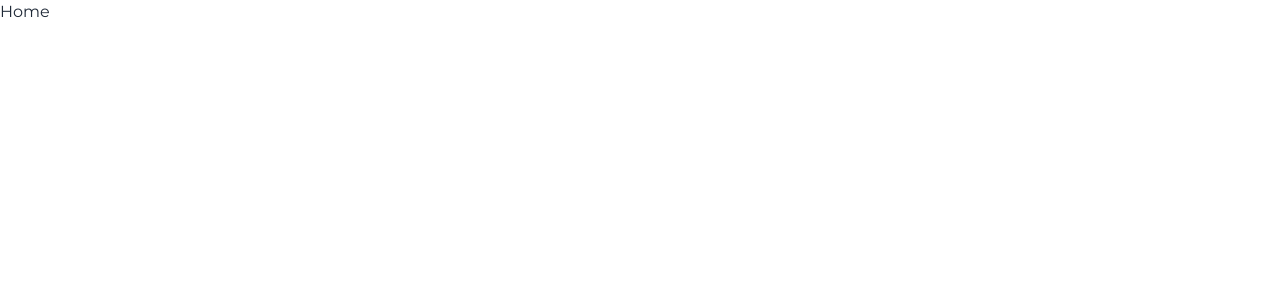
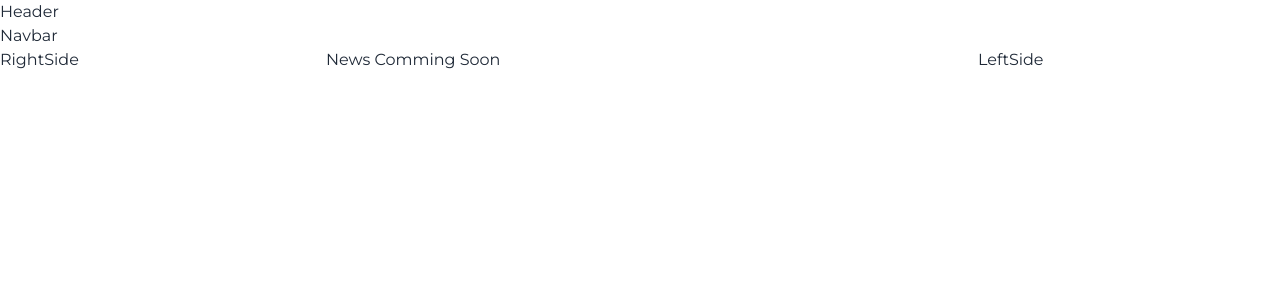
Before and after one commit to najatul6/GoromNews, a React (Vite) app: page / in a window 1280 px wide. Shown: the top 300 px of the page. Built offline with nearby package versions, Linux system fonts and the light colour scheme.

Commit message:
designed home layout

```diff
--- a/index.html
+++ b/index.html
@@ -2,7 +2,7 @@
 <html lang="en">
   <head>
     <meta charset="UTF-8" />
-    <link rel="icon" type="image/svg+xml" href="/GoromNews.png" />
+    <link rel="icon" type="image/svg+xml" href="/favicon.ico" />
     <meta name="viewport" content="width=device-width, initial-scale=1.0" />
     <title>GoromNews</title>
   </head>
--- a/src/pages/Home/Home.jsx
+++ b/src/pages/Home/Home.jsx
@@ -1,8 +1,24 @@
+import Header from "../../components/Shared/Header/Header";
+import LeftSide from "../../components/Shared/LeftSide/LeftSide";
+import Navbar from "../../components/Shared/Navbar/Navbar";
+import RightSide from "../../components/Shared/RightSide/RightSide";
 
 const Home = () => {
   return (
-    <div>Home</div>
-  )
-}
+    <div>
+      <Header />
+      <Navbar />
+      <div className="grid grid-cols-1 md:grid-cols-4 gap-6">
+        <div>
+          <RightSide />
+        </div>
+        <div className="md:col-span-2">News Comming Soon</div>
+        <div>
+          <LeftSide />
+        </div>
+      </div>
+    </div>
+  );
+};
 
-export default Home
+export default Home;
```
